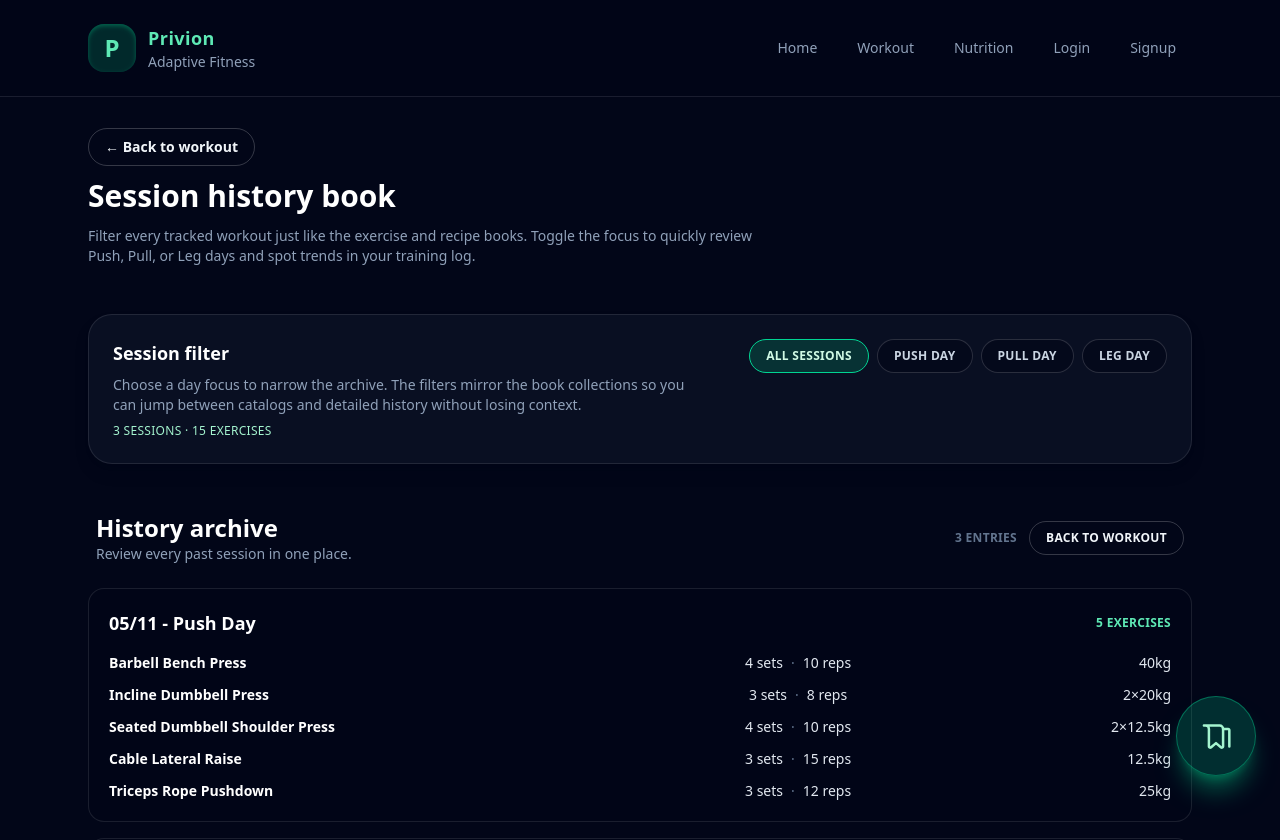
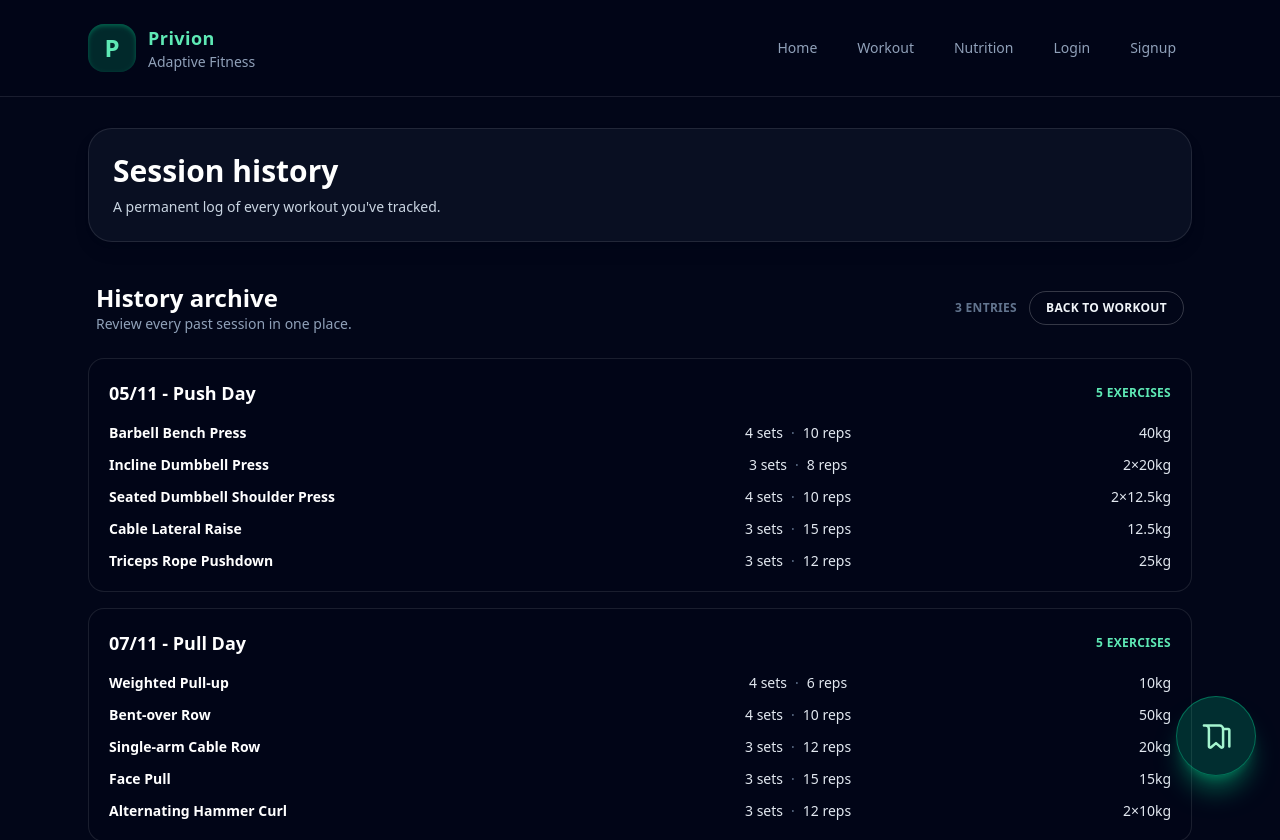
Before and after one commit to triek/privion, a Vue app: page /session-history in a window 1280 px wide. Shown: the top 840 px of the page. Built offline with nearby package versions, Linux system fonts and the light colour scheme.

Commit message:
Revert "added pinia store to record completed workout, fix layout of history view"
This reverts commit 230b75bc33a3c31ae0c68fee584957a2edeb7832.

```diff
--- a/src/App.vue
+++ b/src/App.vue
@@ -178,9 +178,8 @@ const navItems = computed<NavItem[]>(() => {
 })
 
 const bookMenuItems = computed<CollectionMenuItem[]>(() => {
-  if (route.path.startsWith('/workout') || route.path.startsWith('/session-history')) {
+  if (route.path.startsWith('/workout')) {
     return [
-      { label: 'Session history', to: '/session-history', icon: 'workout' },
       { label: 'Workout routine', to: '/workout-routine', icon: 'workout' },
       { label: 'Workout exercises book', to: '/workout-exercises', icon: 'workout' },
     ]
--- a/src/stores/sessionHistory.ts
+++ /dev/null
@@ -1,21 +0,0 @@
-import { defineStore } from 'pinia'
-
-import { workoutHistory, type SessionRecord } from '@/data/workoutHistory'
-
-export const useSessionHistoryStore = defineStore('sessionHistory', {
-  state: () => ({
-    records: [...workoutHistory] as SessionRecord[],
-  }),
-  getters: {
-    totalEntries: (state) => state.records.length,
-    totalExercises: (state) => state.records.reduce((total, record) => total + record.exercises.length, 0),
-  },
-  actions: {
-    addRecord(record: SessionRecord) {
-      this.records = [...this.records, record]
-    },
-    clearHistory() {
-      this.records = []
-    },
-  },
-})
--- a/src/views/SessionHistoryView.vue
+++ b/src/views/SessionHistoryView.vue
@@ -1,48 +1,9 @@
 <template>
-  <div class="space-y-12">
-    <header class="flex flex-col gap-4 md:flex-row md:items-center md:justify-between">
-      <div class="space-y-3">
-        <RouterLink
-          to="/workout"
-          class="inline-flex items-center gap-2 self-start rounded-full border border-white/20 px-4 py-2 text-sm font-semibold text-slate-100 transition hover:-translate-y-0.5 hover:border-white/40"
-        >
-          ← Back to workout
-        </RouterLink>
-
-        <h1 class="text-3xl font-bold text-white">Session history book</h1>
-        <p class="max-w-2xl text-sm text-slate-400">
-          Filter every tracked workout just like the exercise and recipe books. Toggle the focus to quickly review Push, Pull, or
-          Leg days and spot trends in your training log.
-        </p>
-      </div>
-    </header>
-
-    <section class="space-y-6 rounded-3xl border border-white/10 bg-slate-900/60 p-6 shadow-lg shadow-slate-950/30">
-      <div class="flex flex-wrap items-start justify-between gap-6">
-        <div class="space-y-2">
-          <h2 class="text-lg font-semibold text-white">Session filter</h2>
-          <p class="max-w-xl text-sm text-slate-400">
-            Choose a day focus to narrow the archive. The filters mirror the book collections so you can jump between catalogs and
-            detailed history without losing context.
-          </p>
-          <p class="text-xs uppercase tracking-wide text-emerald-200">{{ filteredHistory.length }} sessions · {{ totalExercisesTracked }} exercises</p>
-        </div>
-        <div class="flex flex-wrap gap-2">
-          <button
-            v-for="filter in planFilters"
-            :key="filter.value"
-            type="button"
-            class="rounded-full border px-4 py-2 text-xs font-semibold uppercase tracking-wide transition"
-            :class="
-              selectedPlan === filter.value
-                ? 'border-emerald-400 bg-emerald-500/20 text-emerald-100'
-                : 'border-white/15 bg-slate-950/60 text-slate-300 hover:border-white/30 hover:text-white'
-            "
-            @click="selectedPlan = filter.value"
-          >
-            {{ filter.label }}
-          </button>
-        </div>
+  <div class="space-y-10">
+    <section class="rounded-3xl border border-white/10 bg-slate-900/60 p-6 shadow-lg shadow-slate-950/30">
+      <div class="space-y-2">
+        <h1 class="text-3xl font-bold text-white">Session history</h1>
+        <p class="text-sm text-slate-300">A permanent log of every workout you've tracked.</p>
       </div>
     </section>
 
@@ -53,7 +14,7 @@
           <p class="text-sm text-slate-400">Review every past session in one place.</p>
         </div>
         <div class="flex flex-wrap items-center gap-3">
-          <span class="text-xs font-semibold uppercase tracking-wide text-slate-500">{{ filteredHistory.length }} entries</span>
+          <span class="text-xs font-semibold uppercase tracking-wide text-slate-500">{{ fullHistory.length }} entries</span>
           <RouterLink
             class="inline-flex items-center justify-center gap-2 rounded-full border border-white/20 px-4 py-2 text-xs font-semibold uppercase tracking-wide text-slate-100 transition hover:-translate-y-0.5 hover:border-emerald-300/60 hover:text-white"
             to="/workout"
@@ -63,9 +24,9 @@
         </div>
       </div>
 
-      <div v-if="filteredHistory.length" class="space-y-4">
+      <div class="space-y-4">
         <article
-          v-for="record in filteredHistory"
+          v-for="record in fullHistory"
           :key="record.session"
           class="space-y-4 rounded-2xl border border-white/10 bg-slate-950/70 p-5"
         >
@@ -103,42 +64,15 @@
           </ul>
         </article>
       </div>
-      <div v-else class="rounded-2xl border border-dashed border-white/15 bg-slate-950/70 p-6 text-center text-sm text-slate-400">
-        No sessions match this filter yet. Run a workout to add a new entry.
-      </div>
     </section>
   </div>
 </template>
 
 <script setup lang="ts">
-import { computed, ref } from 'vue'
-import { RouterLink } from 'vue-router'
-import type { Plan } from '@/data/workoutPlans'
-import { workoutPlans } from '@/data/workoutPlans'
 import type { SessionRecord } from '@/data/workoutHistory'
-import { useSessionHistoryStore } from '@/stores/sessionHistory'
+import { workoutHistory } from '@/data/workoutHistory'
 
-type PlanFilter = 'all' | Plan['id']
-
-const sessionHistoryStore = useSessionHistoryStore()
-const planFilters = [
-  { label: 'All sessions', value: 'all' },
-  ...workoutPlans.map((plan) => ({ label: `${plan.label} Day`, value: plan.id })),
-]
-
-const selectedPlan = ref<PlanFilter>('all')
-
-const filteredHistory = computed<SessionRecord[]>(() => {
-  if (selectedPlan.value === 'all') {
-    return sessionHistoryStore.records
-  }
-
-  return sessionHistoryStore.records.filter((record) => record.planId === selectedPlan.value)
-})
-
-const totalExercisesTracked = computed(() =>
-  filteredHistory.value.reduce((total, record) => total + record.exercises.length, 0)
-)
+const fullHistory: SessionRecord[] = workoutHistory
 
 function formatHistorySets(exercise: SessionRecord['exercises'][number]) {
   if (exercise.setsCompleted === exercise.setsPlanned) {
--- a/src/views/WorkoutView.vue
+++ b/src/views/WorkoutView.vue
@@ -245,10 +245,11 @@
 
 <script setup lang="ts">
 import { computed, nextTick, onMounted, reactive, ref } from 'vue'
+import { useRouter } from 'vue-router'
 import type { Plan } from '@/data/workoutPlans'
 import { workoutPlans } from '@/data/workoutPlans'
 import type { SessionRecord } from '@/data/workoutHistory'
-import { useSessionHistoryStore } from '@/stores/sessionHistory'
+import { workoutHistory } from '@/data/workoutHistory'
 
 type SessionExercise = {
   name: string
@@ -273,8 +274,7 @@ const showPlanPicker = ref(false)
 const sessionActive = ref(false)
 const activePlan = ref<Plan | null>(null)
 const sessionExercises = ref<SessionExercise[]>([])
-const sessionHistoryStore = useSessionHistoryStore()
-const historySessions = computed<SessionRecord[]>(() => sessionHistoryStore.records)
+const historySessions = ref<SessionRecord[]>([...workoutHistory])
 const historyContainerRef = ref<HTMLElement | null>(null)
 const pageEndRef = ref<HTMLElement | null>(null)
 
@@ -320,13 +320,6 @@ onMounted(() => {
   })
 })
 
-watch(
-  () => historySessions.value.length,
-  () => {
-    scrollHistoryToBottom()
-  }
-)
-
 function scrollHistoryToBottom() {
   nextTick(() => {
     const container = historyContainerRef.value
@@ -334,6 +327,14 @@ function scrollHistoryToBottom() {
       container.scrollTop = container.scrollHeight
     }
   })
+}
+
+function clearSessionHistory() {
+  historySessions.value = []
+}
+
+function goToSessionHistory() {
+  router.push({ name: 'session-history' })
 }
 
 function startSession(plan: Plan) {
@@ -437,7 +438,8 @@ function finishSession() {
     exercises: completedExercises,
   }
 
-  sessionHistoryStore.addRecord(newRecord)
+  historySessions.value = [...historySessions.value, newRecord]
+  scrollHistoryToBottom()
 
   sessionActive.value = false
   activePlan.value = null
```
